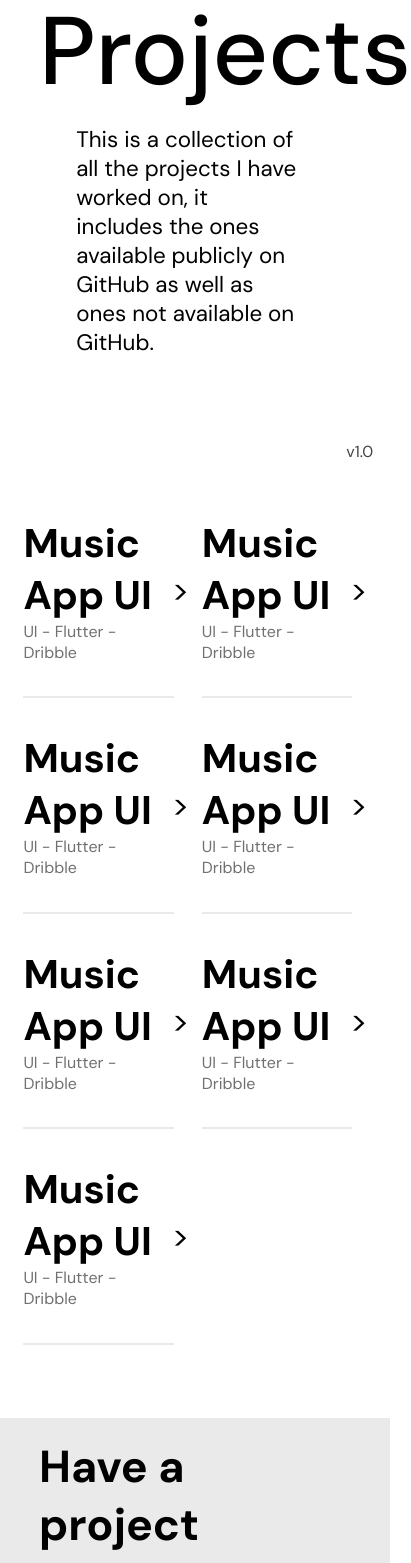
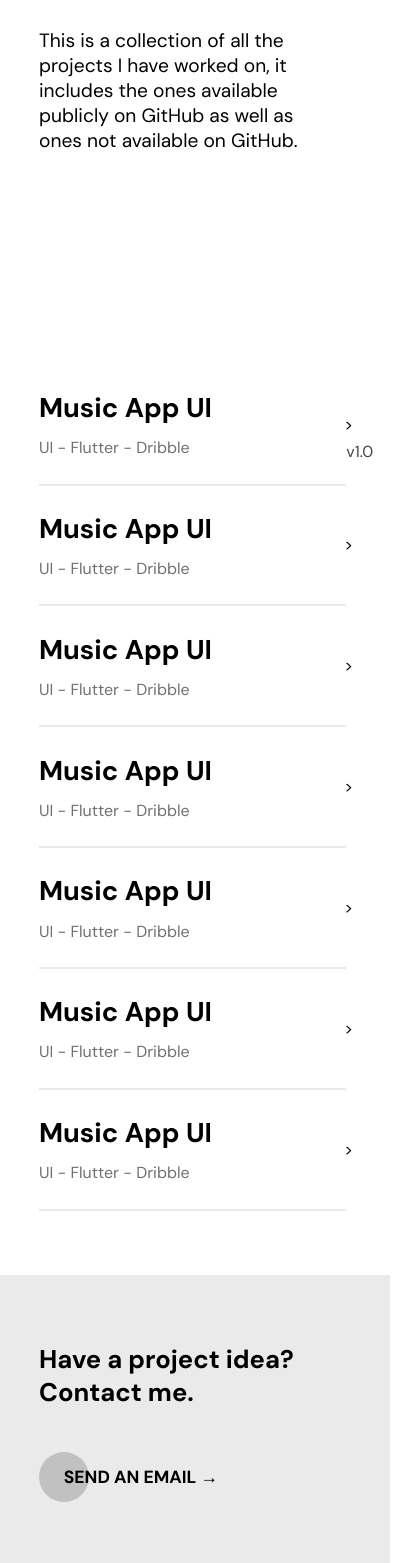
Before and after one commit to NishanthPrajith/NishanthPrajith.github.io, a React (Create React App) app: page /projects in a window 390 px wide. Shown: the part 340-1903 px from the top of the page, 411 px wide, since content can reach past the window. Built offline with nearby package versions, Linux system fonts and the light colour scheme.

Commit message:
projects page reponsiveness added

```diff
--- a/src/AboutComps/about.css
+++ b/src/AboutComps/about.css
@@ -64,6 +64,7 @@
 	background-image: url("https://images.unsplash.com/photo-1502791451862-7bd8c1df43a7?ixlib=rb-1.2.1&ixid=MnwxMjA3fDB8MHxwaG90by1wYWdlfHx8fGVufDB8fHx8&auto=format&fit=crop&w=1000&q=80");
 	background-size: 100%;
 	margin-top: 10vh;
+	background-repeat: no-repeat;
 }
 
 .personalImageOne {
@@ -123,6 +124,7 @@
 	display: grid;
 	padding: 3% 0%;
 	margin: 25vh 0;
+	overflow: hidden;
 }
 
 .resume {
--- a/src/ProjectComps/project.css
+++ b/src/ProjectComps/project.css
@@ -17,7 +17,6 @@
 	padding-left: 10%;
 }
 
-
 .emailRequest {
 	height: 50vh;
 	padding: 0% 10%;
@@ -31,9 +30,9 @@
 	font-size: 2.8rem;
 }
 
-.buttonFillNew {
-	width: 6vh;
-	height: 6vh;
+.buttonFillOne {
+	width: 50px;
+	height: 50px;
 	margin-top: 5vh;
 	padding: 0%;
 	display: grid;
@@ -73,8 +72,10 @@
 hr {
 	margin: 4vh 0;
 	width: 90%;
-	border: 1px solid #EAEAEB;
+	border: 0.5px solid #EAEAEB;
+	background-color: #EAEAEB;
 }
+
 .individualProject h1 {
 	font-size: 2.5rem;
 }
@@ -97,3 +98,165 @@ hr {
 	display: inline-block;
 	border-radius: 100%;
 }
+
+
+@media screen and (max-height: 1367px) {
+	.headerLanding {
+		height: 65vh;
+	}
+
+	hr {
+		margin: 3vh 0;
+	}
+
+	.emailRequest {
+		height: 35vh;
+	}
+
+	.emailRequest h1 {
+		width: 70%;
+	}
+}
+
+
+@media screen and (max-width: 1025px) {
+	.headerLanding {
+		height: 90vh;
+	}
+
+	.headerLanding h1 {
+		font-size: 5.2rem;
+	}
+
+	hr {
+		margin: 3vh 0;
+	}
+
+	.emailRequest {
+		height: 55vh;
+		margin-bottom: 10vh;
+	}
+
+	.emailRequest h1 {
+		width: 70%;
+	}
+
+	.headerLanding p {
+		font-size: 1.2rem;
+		width: 80%;
+	}
+
+	.emailRequest h1 {
+		width: 70%;
+		font-size: 2.5rem;
+	}
+
+	.individualProject h1 {
+		font-size: 2rem;
+	}
+
+	.individualProject div:nth-child(2) p {
+		font-size: 1.3rem;
+	}
+}
+
+@media screen and (max-width: 824px) {
+	.headerLanding {
+		height: 60vh;
+	}
+
+	.headerLanding h1 {
+		font-size: 4.5rem;
+	}
+
+	.headerLanding p {
+		font-size: 1.1rem;
+	}
+
+	hr {
+		margin: 3vh 0;
+	}
+
+	.listofProjects {
+		grid-template-columns: 100%;
+		column-gap: 0%;
+		padding: 0 6% 0% 12%;
+		width: 82%;
+	}
+
+	.emailRequest {
+		height: 40vh;
+		margin-bottom: 10vh;
+	}
+
+	.emailRequest h1 {
+		width: 90%;
+		font-size: 2.3rem;
+	}
+
+	.headerLanding p {
+		font-size: 1.2rem;
+		width: 80%;
+	}
+
+	.individualProject h1 {
+		font-size: 2rem;
+	}
+
+	.individualProject div:nth-child(2) p {
+		font-size: 1.3rem;
+	}
+}
+
+
+
+@media screen and (max-width: 500px) {
+	.headerLanding {
+		height: 80vh;
+	}
+
+	.headerLanding h1 {
+		font-size: 2.5rem;
+	}
+
+	.headerLanding p {
+		padding-left: 0%;
+		padding-top: 7%;
+		font-size: 1rem;
+	}
+
+	hr {
+		margin: 3vh 0;
+	}
+
+	.listofProjects {
+		grid-template-columns: 100%;
+		column-gap: 0%;
+		padding: 0 3% 0% 10%;
+		width: 87%;
+	}
+
+	.emailRequest {
+		height: 35vh;
+		margin-bottom: 10vh;
+	}
+
+	.emailRequest h1 {
+		width: 90%;
+		font-size: 1.6rem;
+	}
+
+	.headerLanding p {
+		font-size: 1.2rem;
+		width: 80%;
+	}
+
+	.individualProject h1 {
+		font-size: 1.7rem;
+		margin-bottom: 4%;
+	}
+
+	.individualProject div:nth-child(2) p {
+		font-size: 1rem;
+	}
+}
--- a/src/ProjectComps/project.js
+++ b/src/ProjectComps/project.js
@@ -25,7 +25,7 @@ export default function Project() {
 
     const hoverMailAnimation = {
         "hover": {
-            width: "26vh"
+            width: "14.1rem"
         }
     }
 
@@ -201,8 +201,8 @@ export default function Project() {
 
                 <div className = "emailRequest">
                     <div>
-                        <h1>Have a project idea? Contact me.</h1>
-                        <motion.div variants = {hoverMailAnimation} whileHover = "hover" className = "buttonFillNew">
+                        <h1>Have a project idea? <br></br>Contact me.</h1>
+                        <motion.div variants = {hoverMailAnimation} whileHover = "hover" className = "buttonFillOne">
                             <a href = "mailto:nishanth.prajith@gmail.com">
                                 <p className = "button">Send an Email &#8594;</p>
                             </a>
```
